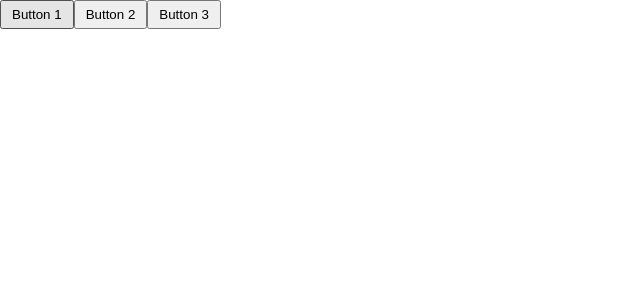
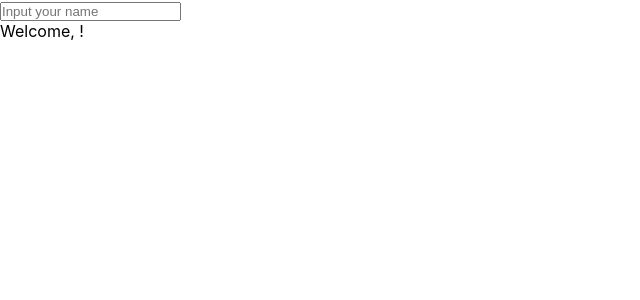
Before and after one commit to metehandoenmez/react-exercises, a React (Create React App) app: page / in a window 1280 px wide. Shown: the top 300 px of the page, without its empty margins (0-640 px from the left). Built offline with nearby package versions, Linux system fonts and the light colour scheme.

Commit message:
completed exercise 18

```diff
--- a/src/App.jsx
+++ b/src/App.jsx
@@ -1,12 +1,11 @@
 import React from "react";
 import "./App.css";
-import ClickCounter from "./ClickCounter";
-import ClickTracker from "./ClickTracker";
+import InteractiveWelcome from "./InteractiveWelcome";
 
 function App() {
   return (
     <div>
-      <ClickTracker/>
+      <InteractiveWelcome/>
     </div>
   );
 }
--- /dev/null
+++ b/src/InteractiveWelcome.jsx
@@ -0,0 +1,29 @@
+import React from "react";
+import Welcome from "./Welcome";
+
+export default class InteractiveWelcome extends React.Component {
+
+    state = {
+        value: ""
+    }
+
+    handleInput = (event) => {
+        this.setState({
+            value: event.target.value
+        });
+    }
+
+    render() {
+        return (
+            <div>
+                <input
+                    type="text"
+                    value={this.state.value}
+                    onChange={this.handleInput}
+                    placeholder="Input your name"
+                />
+                <Welcome name={this.state.value} />
+            </div>
+        )
+    }
+}
--- /dev/null
+++ b/src/Welcome.jsx
@@ -0,0 +1,5 @@
+export default function Welcome(props) {
+    return (
+        <p>Welcome, {props.name}!</p>
+    );
+}
```
Also changed, not shown: 1 other file (tests, documents, lock files or other folders).
